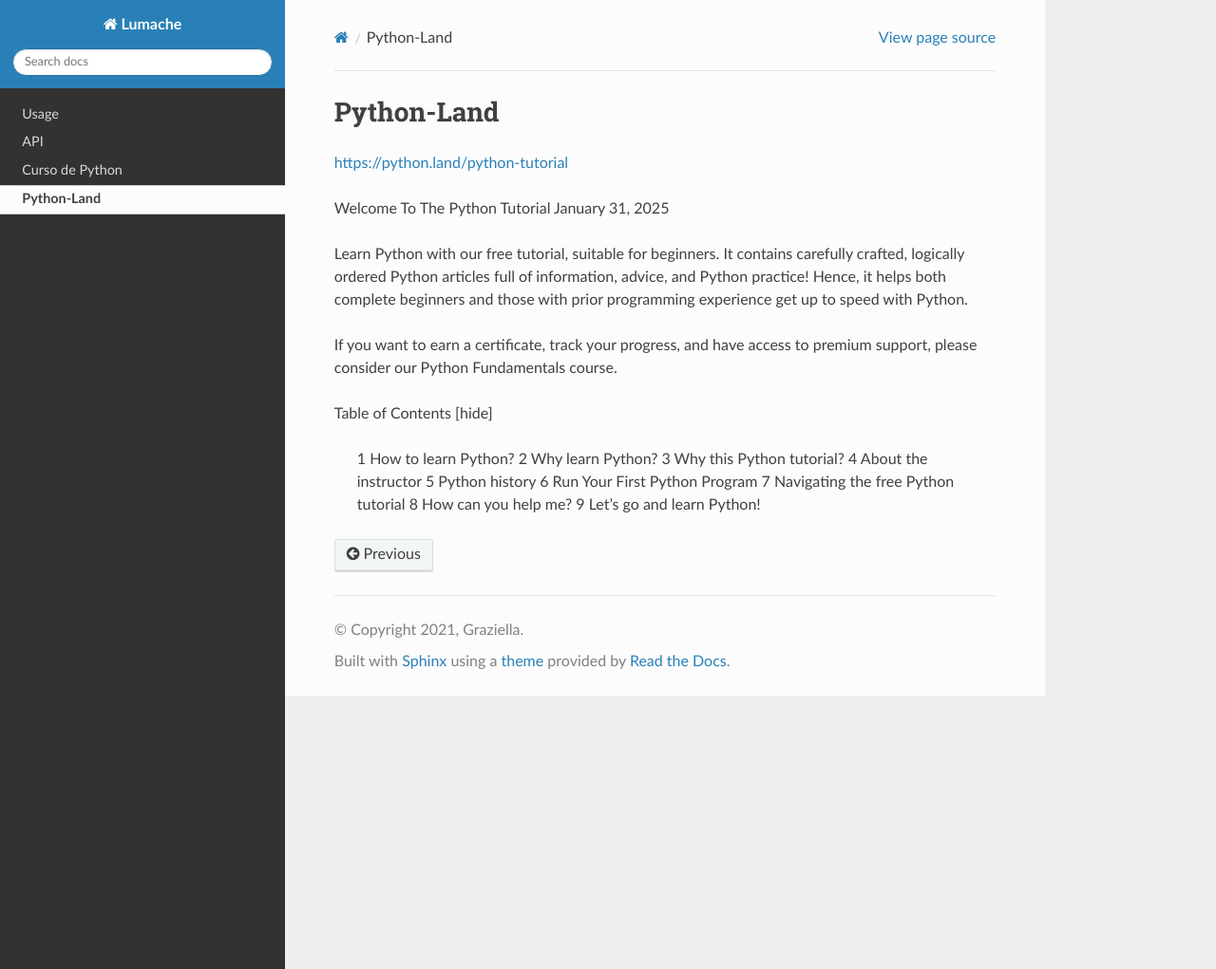
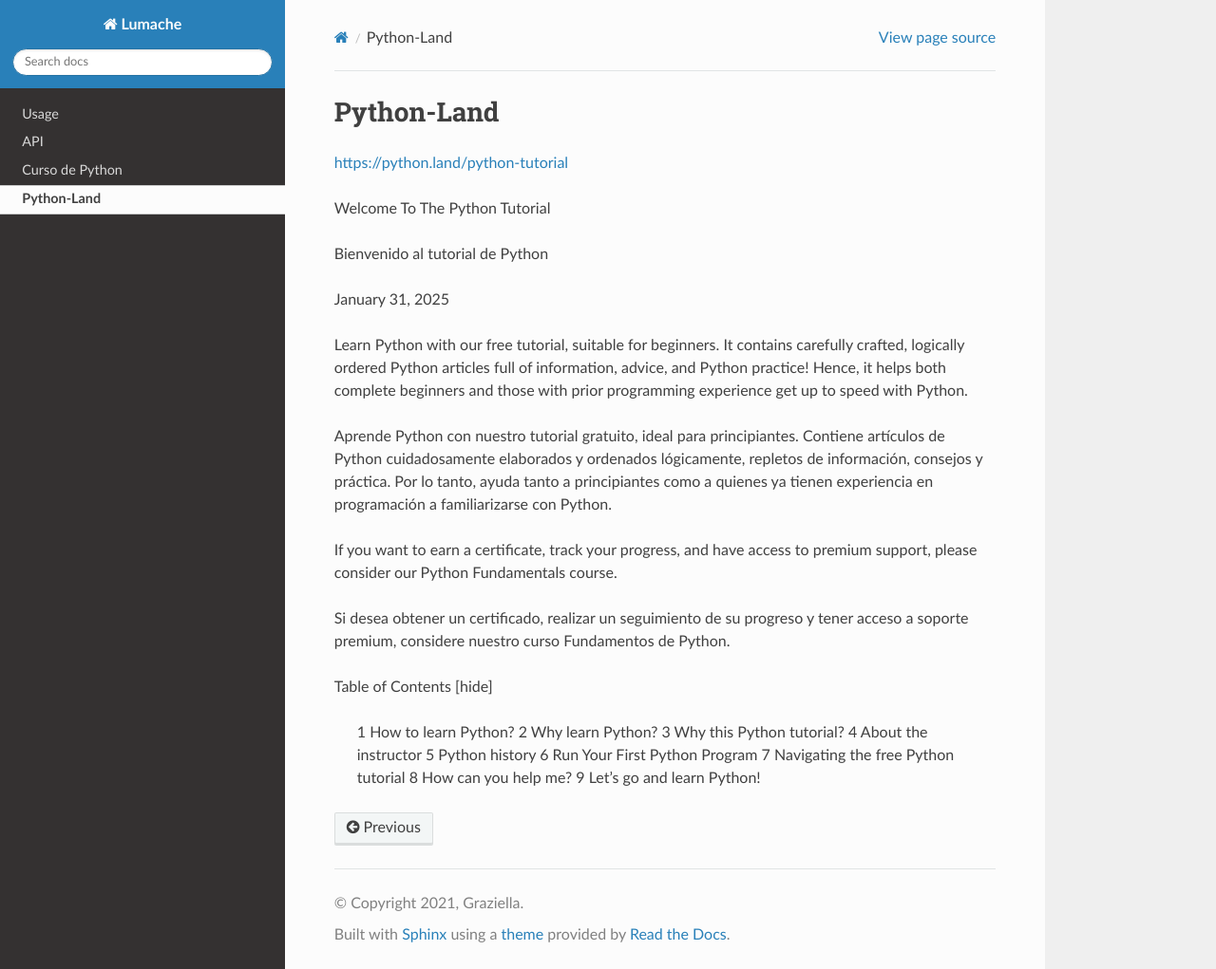
Before and after one commit to matecom57/santosg57-python, a Sphinx documentation site: the page built from docs/source/curso-python/python.land_python-tutorial/doc01.rst, in a window 1280 px wide and 1021 px high. Shown: the whole window at 95% size. Built offline with Sphinx 7.4.7 and the Read the Docs theme 3.1.0, drawn with Linux system fonts in a browser that asks for light colours.

Commit message:
Test comité

```diff
--- a/docs/source/curso-python/python.land_python-tutorial/doc01.rst
+++ b/docs/source/curso-python/python.land_python-tutorial/doc01.rst
@@ -5,11 +5,20 @@ https://python.land/python-tutorial
 
 
 Welcome To The Python Tutorial
+
+Bienvenido al tutorial de Python
+
+
 January 31, 2025
 
 Learn Python with our free tutorial, suitable for beginners. It contains carefully crafted, logically ordered Python articles full of information, advice, and Python practice! Hence, it helps both complete beginners and those with prior programming experience get up to speed with Python.
 
+Aprende Python con nuestro tutorial gratuito, ideal para principiantes. Contiene artículos de Python cuidadosamente elaborados y ordenados lógicamente, repletos de información, consejos y práctica. Por lo tanto, ayuda tanto a principiantes como a quienes ya tienen experiencia en programación a familiarizarse con Python.
+
 If you want to earn a certificate, track your progress, and have access to premium support, please consider our Python Fundamentals course.
+
+Si desea obtener un certificado, realizar un seguimiento de su progreso y tener acceso a soporte premium, considere nuestro curso Fundamentos de Python.
+
 
 Table of Contents [hide]
 
```
